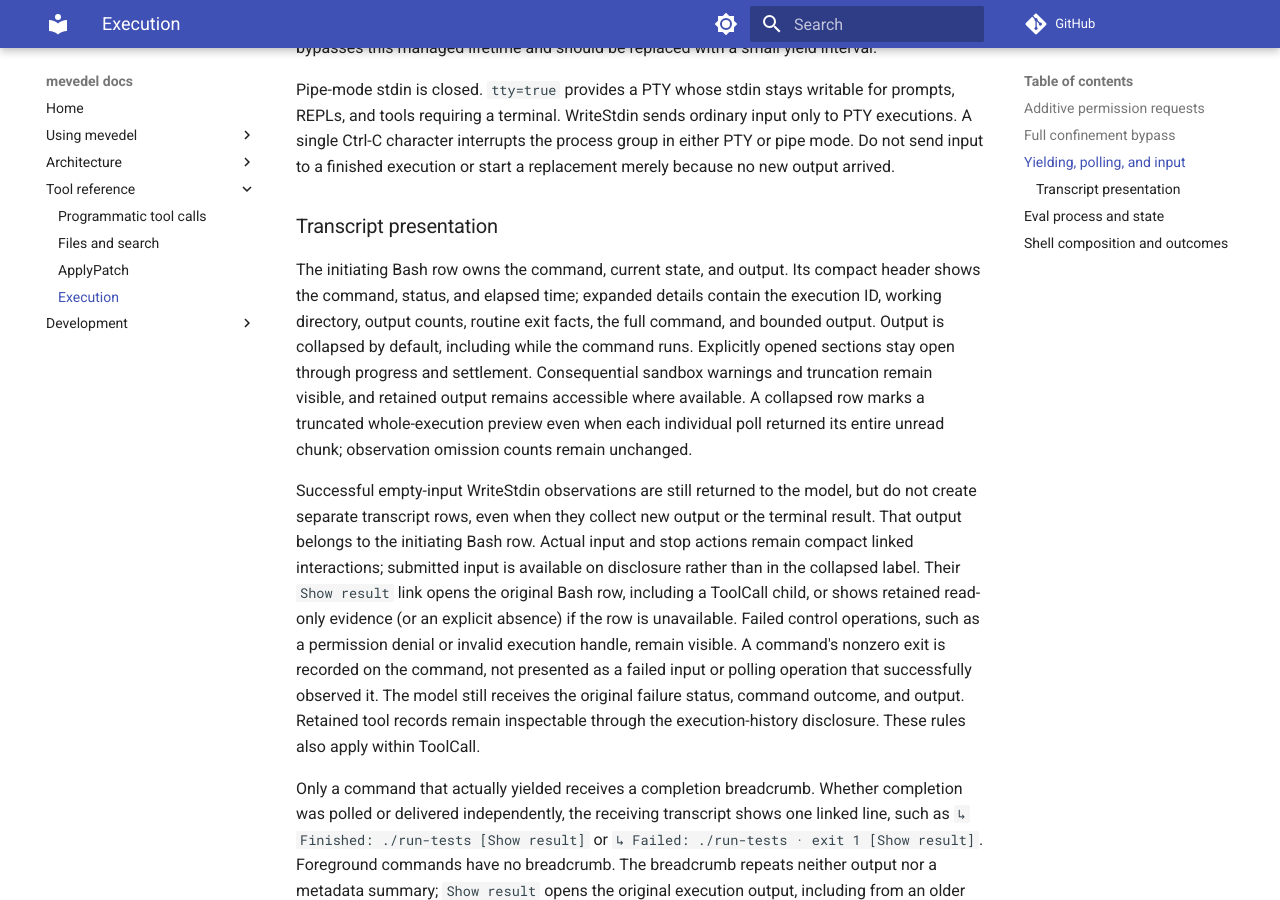
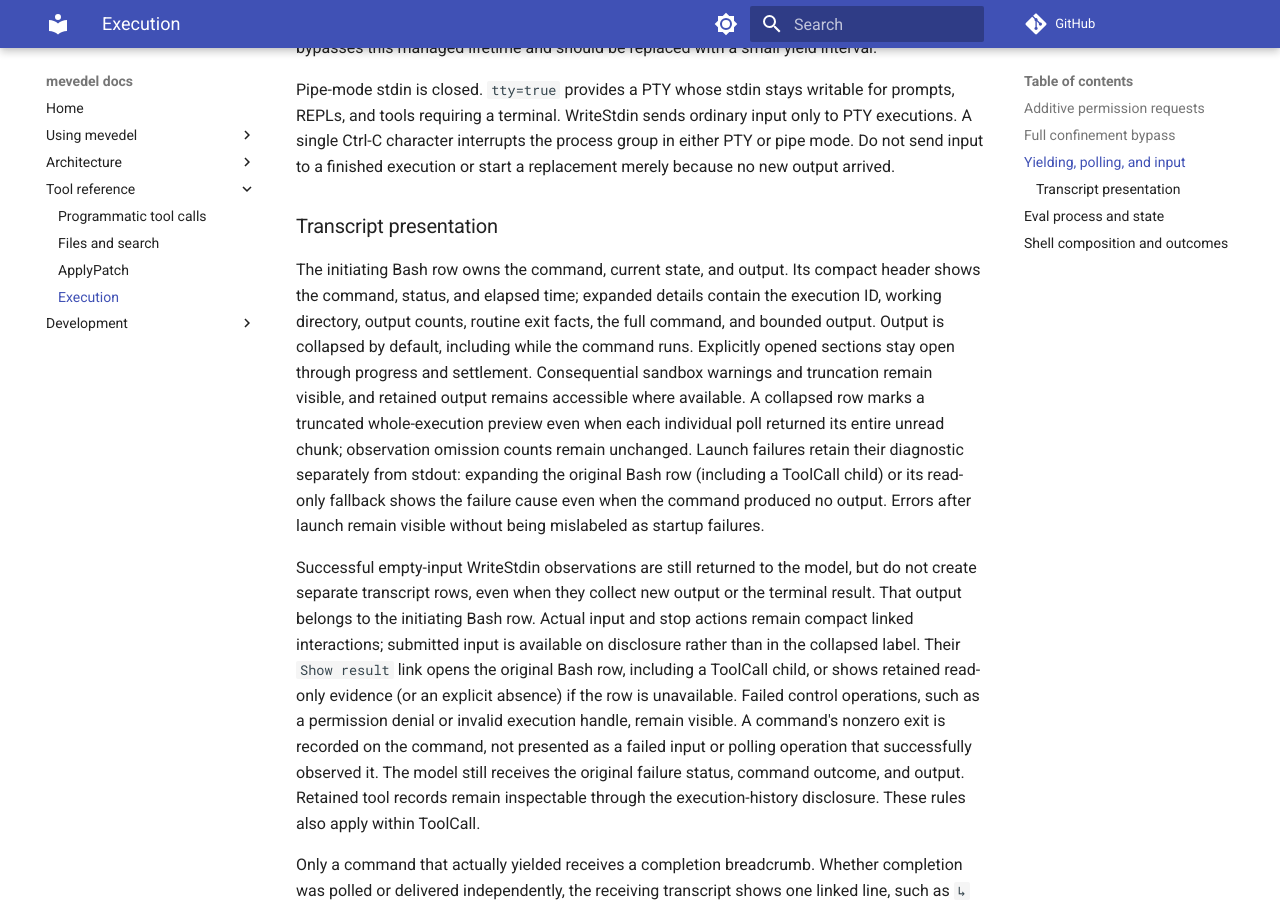
Before and after one commit to FrauH0lle/mevedel, an MkDocs documentation site: the page built from docs/tools/execution.md, in a window 1280 px wide and 900 px high, scrolled down 1530 px. Built offline with MkDocs 1.6.1 and Material for MkDocs 9.7.7, drawn with Linux system fonts in a browser that asks for light colours; comment, search, counter and statistics services are not loaded.

Commit message:
fix(view): Retain Bash launch failures in canonical results

```diff
--- a/docs/tools/execution.md
+++ b/docs/tools/execution.md
@@ -85,6 +85,10 @@ settlement. Consequential sandbox warnings and truncation remain visible, and
 retained output remains accessible where available. A collapsed row marks a
 truncated whole-execution preview even when each individual poll returned its
 entire unread chunk; observation omission counts remain unchanged.
+Launch failures retain their diagnostic separately from stdout: expanding the
+original Bash row (including a ToolCall child) or its read-only fallback shows
+the failure cause even when the command produced no output. Errors after launch
+remain visible without being mislabeled as startup failures.
 
 Successful empty-input WriteStdin observations are still returned to the model,
 but do not create separate transcript rows, even when they collect new output
```
Also changed, not shown: 6 other files.
